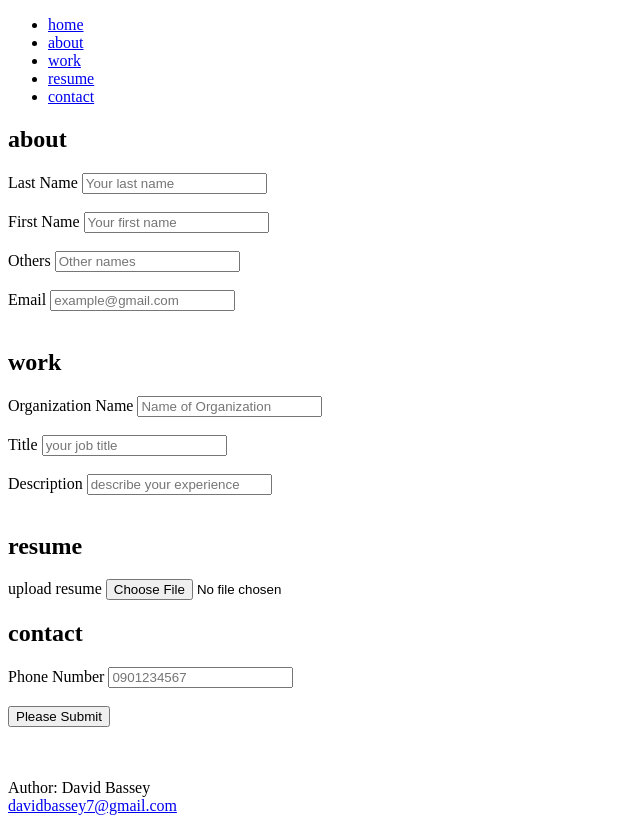
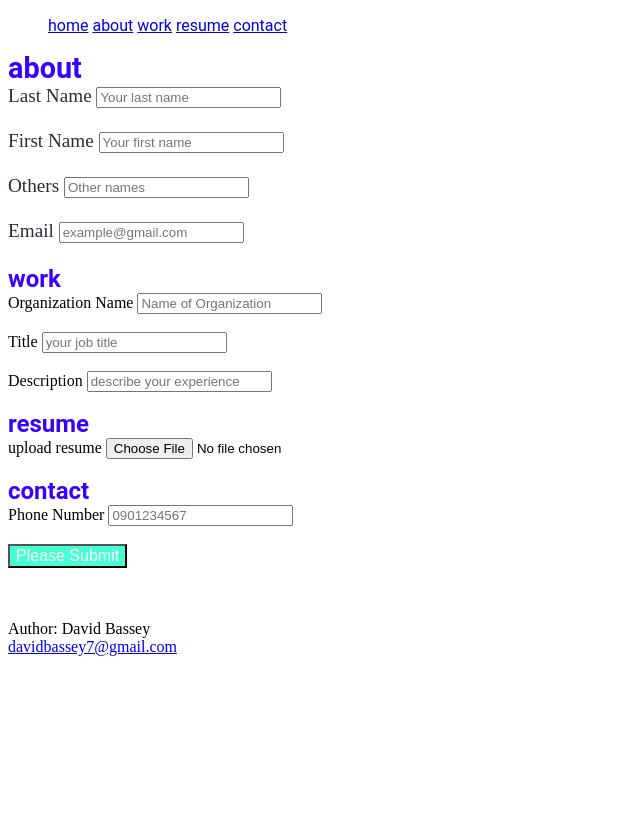
Before and after one commit to bassey-dave/My-HTML-Form, a plain HTML site: page index.html in a window 1280 px wide. Shown: the whole page, without its empty margins (0-640 px from the left). After the commit the page ends 800 px from the top, so only its background shows below. Drawn offline with Linux system fonts and the light colour scheme.

Commit message:
Applied css style to my html file

```diff
--- a/index.html
+++ b/index.html
@@ -3,6 +3,7 @@
     <head>
         <meta charset="UTF-8" />
         <title>HTML ASSIGNMENT</title>
+        <link rel="stylesheet" type="text/css" href="./style.css" />
     </head>
     <body>
         <header>
@@ -27,7 +28,7 @@
             </nav>
         </header>
 
-        <section>
+        <section class="label">
             <h1>about</h1>
             <form>
                 <label for="LastName">Last Name</label>
@@ -72,6 +73,8 @@
             <form>
                 <label for="resume">upload resume</label>
                 <input type="file" id="resume" name="your resume">
+                <br>
+                <br>
             </form>
         </section>
 
@@ -82,7 +85,7 @@
                     <input type="number" name="phoneNumber" placeholder="0901234567">
                     <br>
                     <br>
-                <button type="submit">Please Submit</button>
+                <button class="secStyle" type="submit">Please Submit</button>
             </form>
         </section>
 
```
